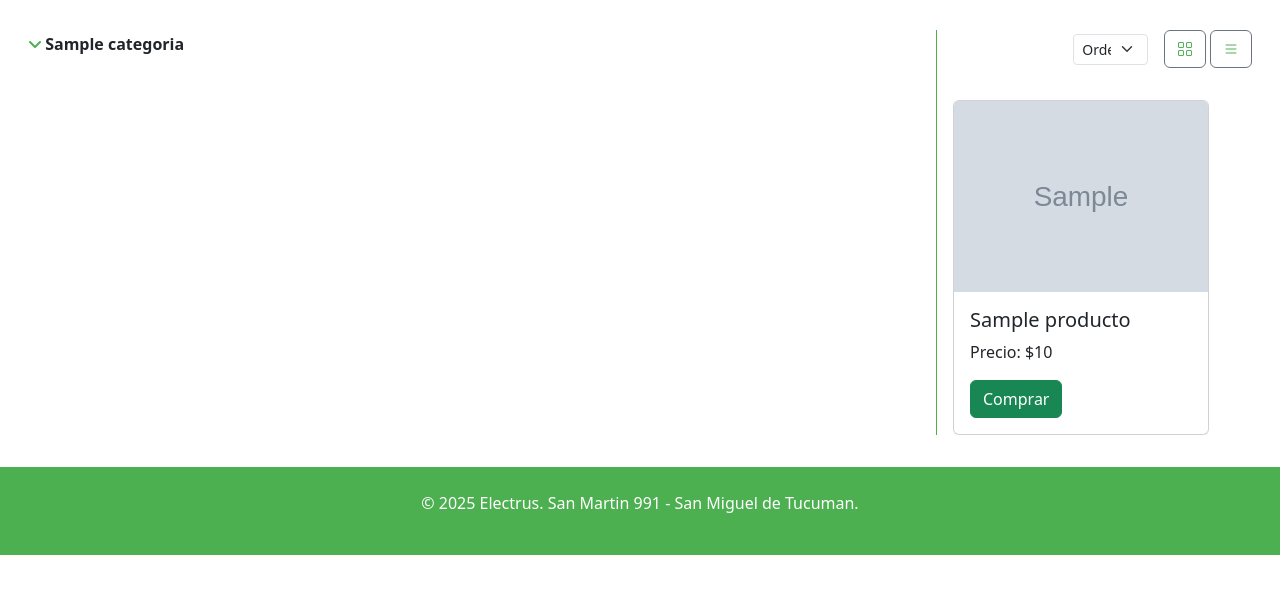
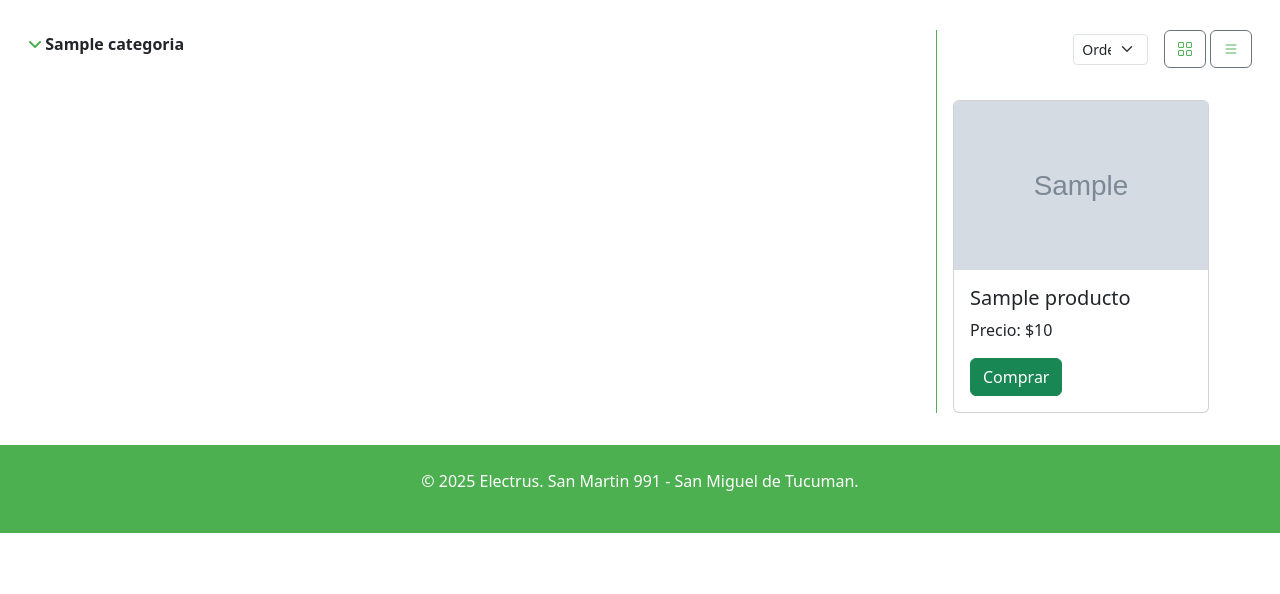
Before and after one commit to luudipietro/ProyectoElectrus, a Flask app: template templates/productos.html in a window 1280 px wide. Shown: the part 82-676 px from the top of the page. Run offline with Flask 3, Linux system fonts and the light colour scheme; the template is opened without the code that fills it: most values are stand-ins (such as "Sample title", 1, 10 or a date in 2020).

Commit message:
casa mama tarde

```diff
--- a/static/css/productos.css
+++ b/static/css/productos.css
@@ -74,3 +74,12 @@ flex-wrap:wrap;
 gap:2rem;
 padding-top:2rem;
 }
+.card img{
+    height: 169px;
+}
+
+.card-body{
+    flex-direction:row !important;
+    align-items: center !important;
+    justify-content: center !important;
+}
--- a/templates/productos.html
+++ b/templates/productos.html
@@ -80,10 +80,10 @@
             <h5 class="card-title">{{ producto.nombre }}</h5>
             <p class="card-text">Precio: ${{ producto.price }}</p>
             {% if producto.id %}
-            <a href="comprar/{{ producto.id }}" class="btn btn-success">Comprar</a>
+                <a href="producto/{{ producto.id }}" class="btn btn-success">Comprar</a>
             {% endif %}
-            </div>
         </div>
+    </div>
             {% endfor %}
         </div>
 
```
